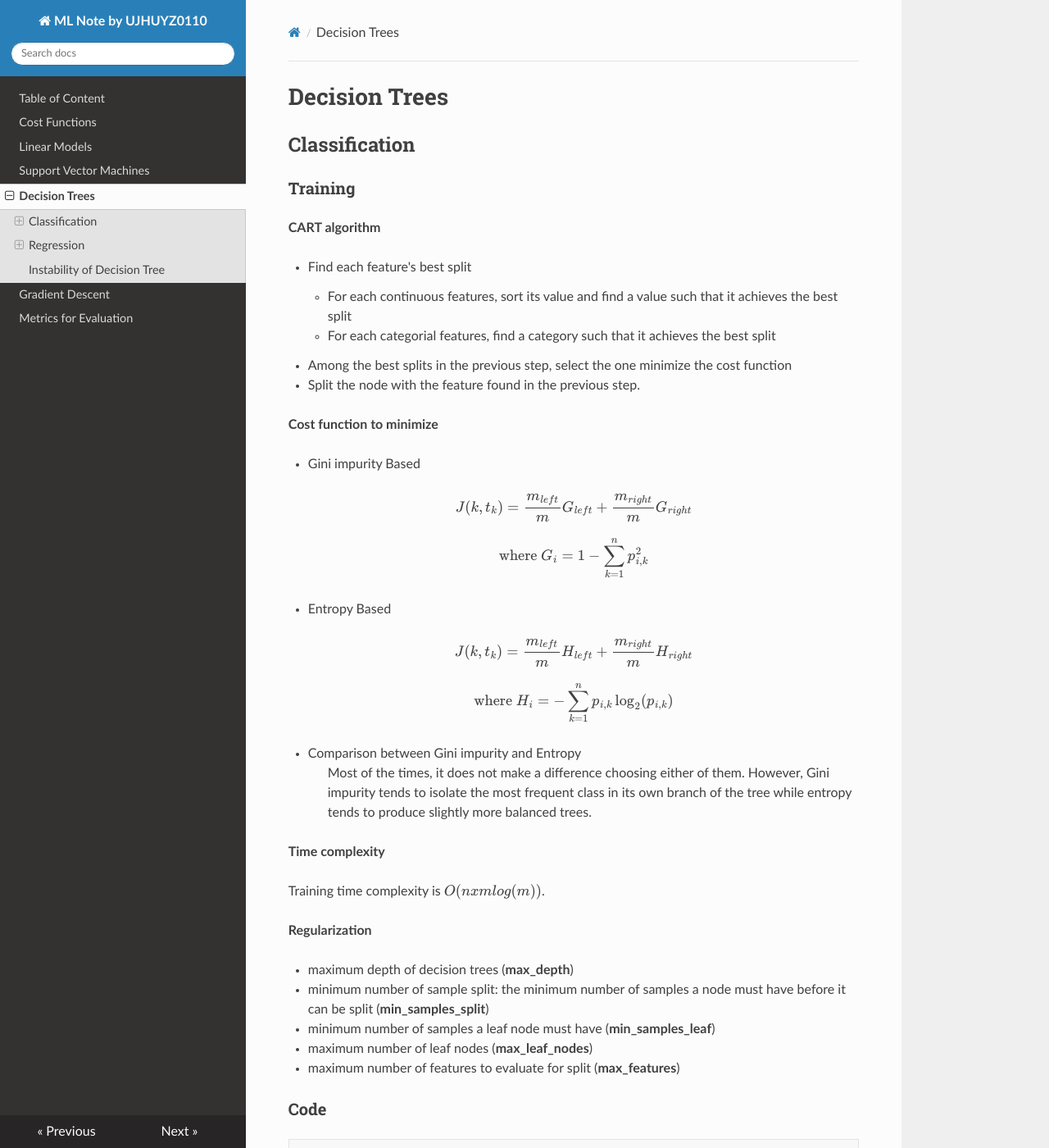
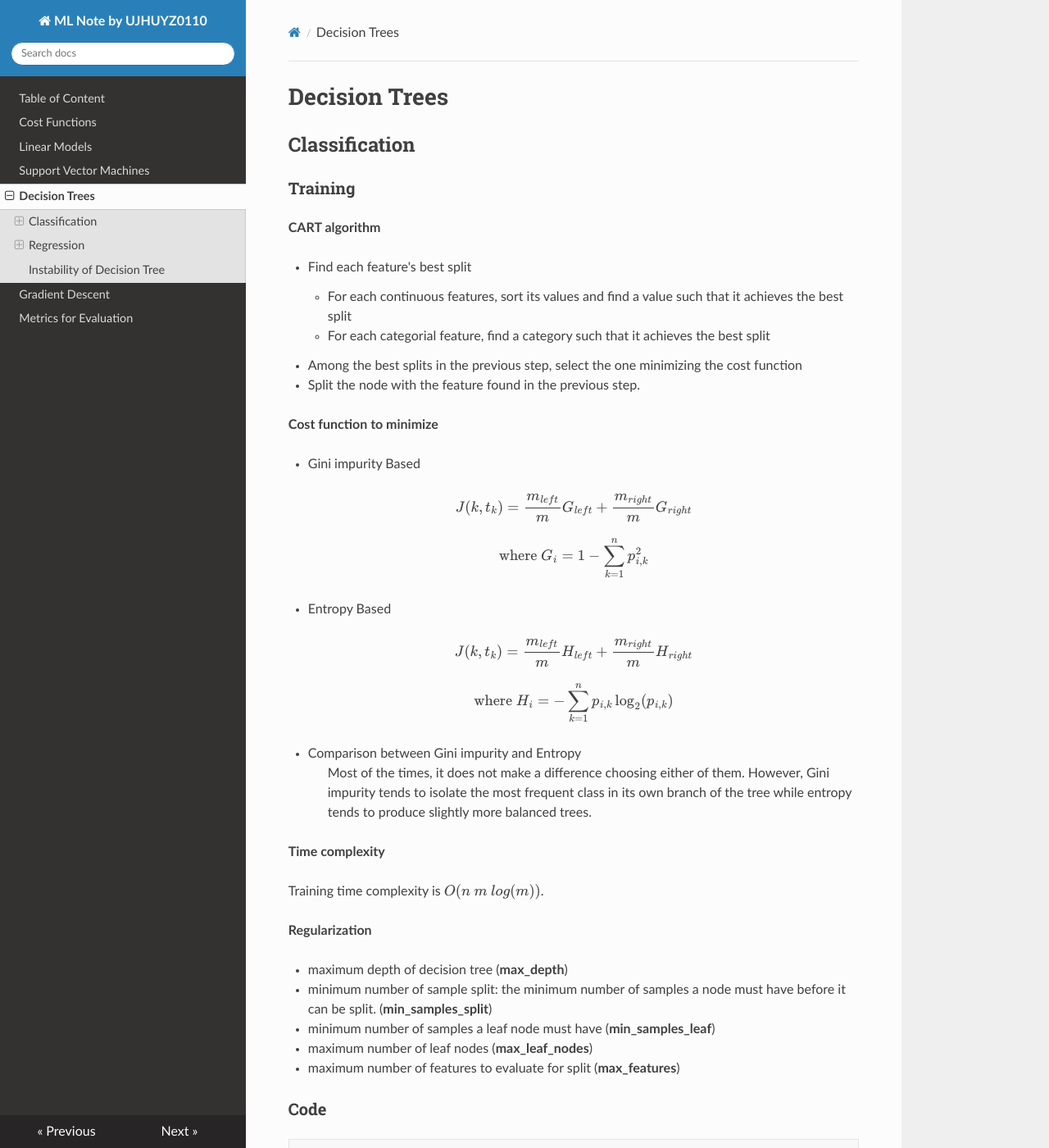
Before and after one commit to ivanyschen/ml_note, an MkDocs documentation site: the page built from docs/decision_trees.md, in a window 1280 px wide and 1400 px high. Shown: the whole window at 82% size. Built offline with MkDocs 1.6.1, drawn with Linux system fonts in a browser that asks for light colours; nearby versions of some CDN libraries; formulas are drawn with MathJax 3; some of the changed text lies outside the part shown.

Commit message:
fixed typos

```diff
--- a/docs/decision_trees.md
+++ b/docs/decision_trees.md
@@ -5,10 +5,10 @@
 **CART algorithm**
 
 - Find each feature's best split
-    - For each continuous features, sort its value and find a value such that it achieves the best split
-    - For each categorial features, find a category such that it achieves the best split
+    - For each continuous features, sort its values and find a value such that it achieves the best split
+    - For each categorial feature, find a category such that it achieves the best split
 
-- Among the best splits in the previous step, select the one minimize the cost function
+- Among the best splits in the previous step, select the one minimizing the cost function
 
 - Split the node with the feature found in the previous step.
 
@@ -32,12 +32,12 @@ $$\text{where }H_i = - \sum_{k=1}^n p_{i, k} \log_2(p_{i, k})$$
 
 **Time complexity**
 
-Training time complexity is $O(n x m log(m))$.
+Training time complexity is $O(n\text{ }m\text{ }log(m))$.
 
 **Regularization**
 
-- maximum depth of decision trees (**max_depth**)
-- minimum number of sample split: the minimum number of samples a node must have before it can be split (**min_samples_split**)
+- maximum depth of decision tree (**max_depth**)
+- minimum number of sample split: the minimum number of samples a node must have before it can be split. (**min_samples_split**)
 - minimum number of samples a leaf node must have (**min_samples_leaf**)
 - maximum number of leaf nodes (**max_leaf_nodes**)
 - maximum number of features to evaluate for split (**max_features**)
```
Also changed, not shown: other parts of docs/decision_trees.md (+2 -2 lines).
